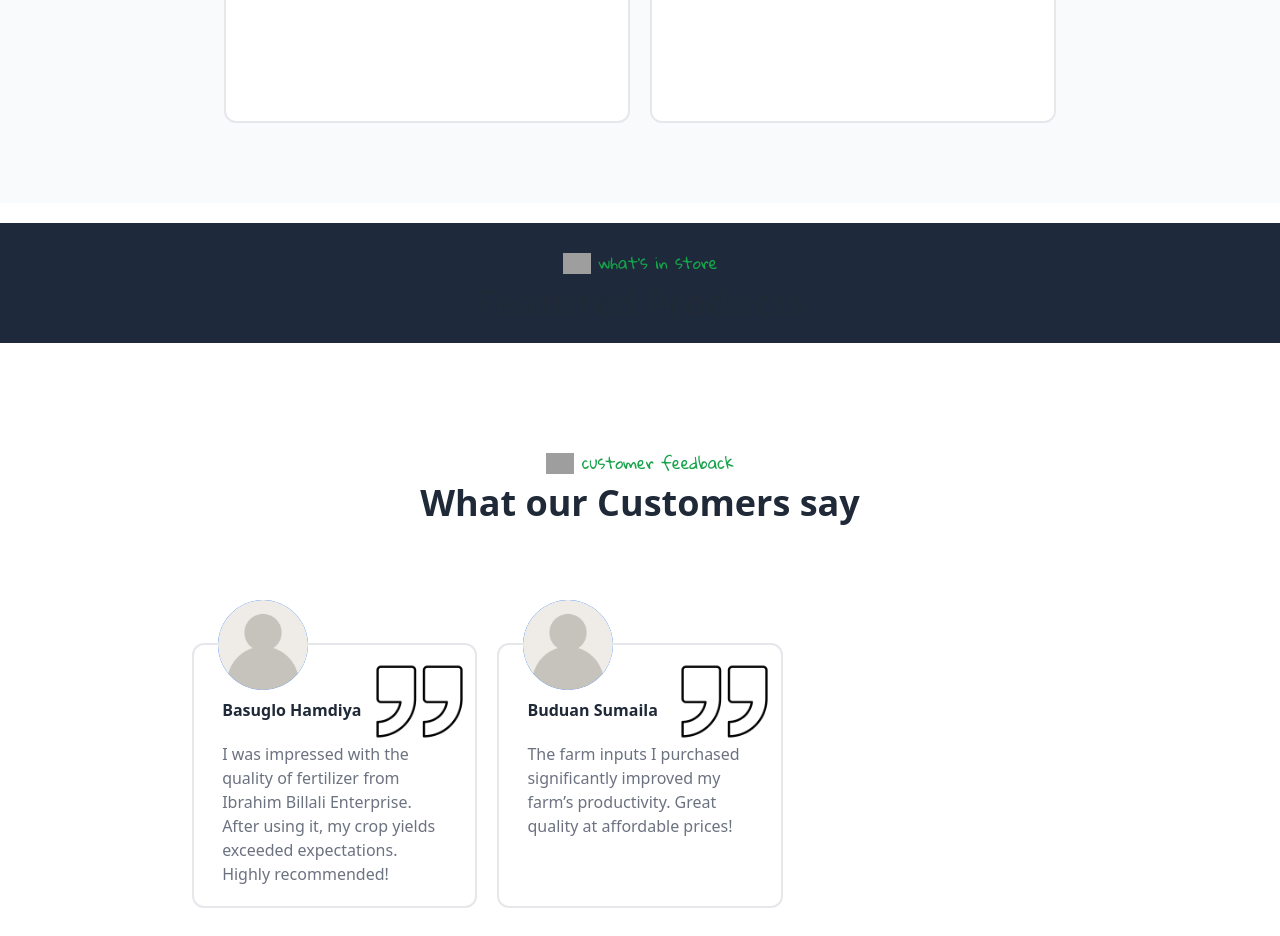
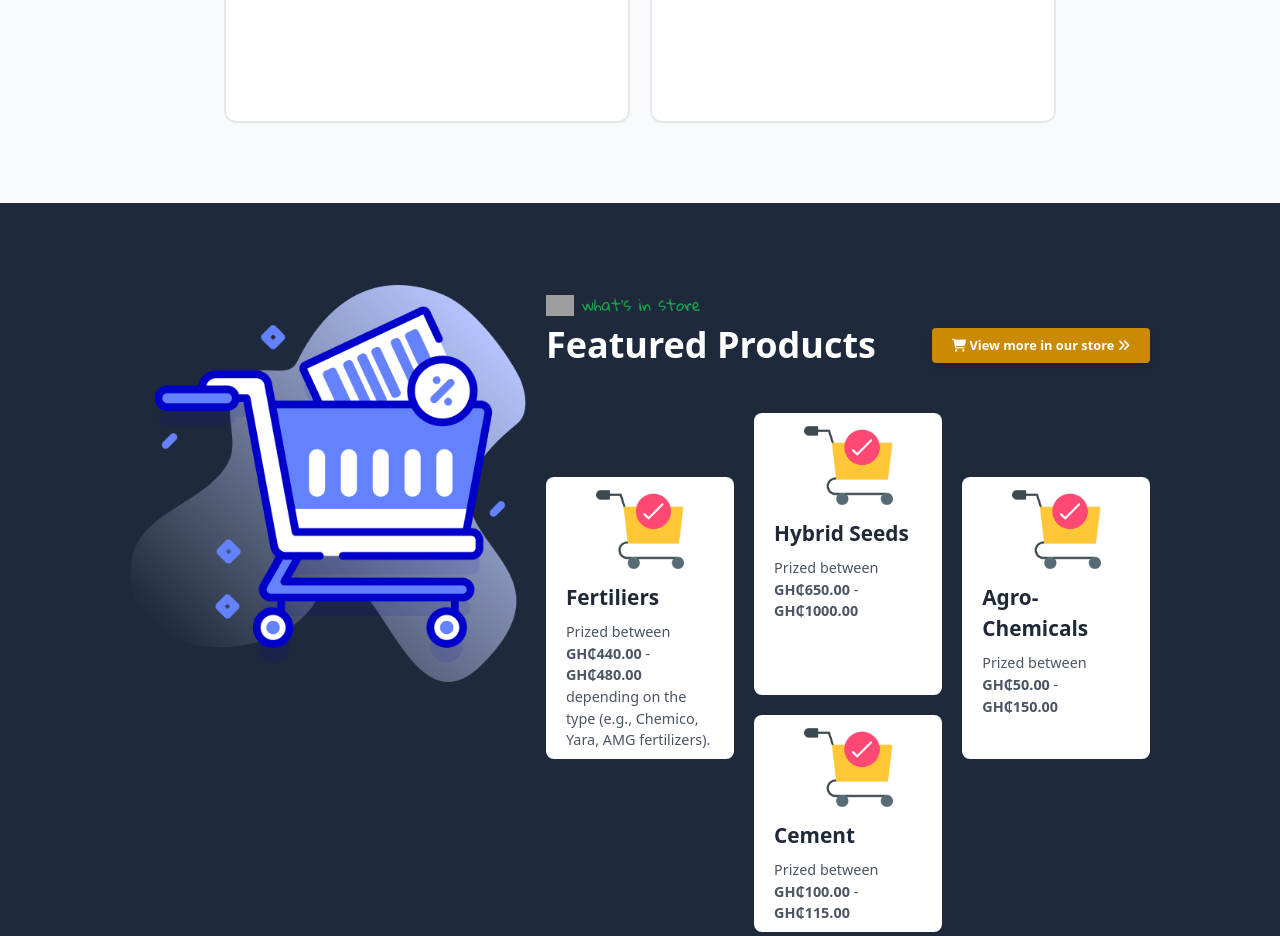
Before and after one commit to wilfredofficial63854/billal-enterprise, a PHP site: page / in a window 1280 px wide. Shown: the part 2102-3038 px from the top of the page. Run offline with PHP 8.4, Linux system fonts and the light colour scheme; some libraries are stand-ins or nearby versions; grey boxes are pictures that could not be loaded.

Commit message:
update to featured products section
- update to featured products cards

```diff
--- a/css/output.css
+++ b/css/output.css
@@ -739,8 +739,16 @@ video {
   grid-column: span 2 / span 2;
 }
 
+.col-span-4 {
+  grid-column: span 4 / span 4;
+}
+
 .col-span-5 {
   grid-column: span 5 / span 5;
+}
+
+.col-span-6 {
+  grid-column: span 6 / span 6;
 }
 
 .col-span-7 {
@@ -885,6 +893,10 @@ video {
 
 .mt-\[4rem\] {
   margin-top: 4rem;
+}
+
+.mb-\[5vh\] {
+  margin-bottom: 5vh;
 }
 
 .box-border {
@@ -1098,6 +1110,10 @@ video {
   width: 200px;
 }
 
+.w-\[40\%\] {
+  width: 40%;
+}
+
 .w-\[50px\] {
   width: 50px;
 }
@@ -1142,6 +1158,10 @@ video {
   width: 100%;
 }
 
+.w-\[60\%\] {
+  width: 60%;
+}
+
 .min-w-\[45\%\] {
   min-width: 45%;
 }
@@ -1204,6 +1224,16 @@ video {
 
 .border-separate {
   border-collapse: separate;
+}
+
+.translate-y-0 {
+  --tw-translate-y: 0px;
+  transform: translate(var(--tw-translate-x), var(--tw-translate-y)) rotate(var(--tw-rotate)) skewX(var(--tw-skew-x)) skewY(var(--tw-skew-y)) scaleX(var(--tw-scale-x)) scaleY(var(--tw-scale-y));
+}
+
+.translate-y-8 {
+  --tw-translate-y: 2rem;
+  transform: translate(var(--tw-translate-x), var(--tw-translate-y)) rotate(var(--tw-rotate)) skewX(var(--tw-skew-x)) skewY(var(--tw-skew-y)) scaleX(var(--tw-scale-x)) scaleY(var(--tw-scale-y));
 }
 
 .rotate-180 {
@@ -2250,6 +2280,16 @@ video {
   border-color: rgb(255 255 255 / var(--tw-border-opacity));
 }
 
+.border-red-500 {
+  --tw-border-opacity: 1;
+  border-color: rgb(239 68 68 / var(--tw-border-opacity));
+}
+
+.border-slate-800 {
+  --tw-border-opacity: 1;
+  border-color: rgb(30 41 59 / var(--tw-border-opacity));
+}
+
 .bg-\[\#17b978\] {
   --tw-bg-opacity: 1;
   background-color: rgb(23 185 120 / var(--tw-bg-opacity));
@@ -2575,6 +2615,10 @@ video {
 
 .text-\[0\.9rem\] {
   font-size: 0.9rem;
+}
+
+.text-\[1\.3rem\] {
+  font-size: 1.3rem;
 }
 
 .text-\[1\.5rem\] {
@@ -3172,6 +3216,11 @@ video {
   transform: translate(var(--tw-translate-x), var(--tw-translate-y)) rotate(var(--tw-rotate)) skewX(var(--tw-skew-x)) skewY(var(--tw-skew-y)) scaleX(var(--tw-scale-x)) scaleY(var(--tw-scale-y));
 }
 
+.hover\:translate-y-8:hover {
+  --tw-translate-y: 2rem;
+  transform: translate(var(--tw-translate-x), var(--tw-translate-y)) rotate(var(--tw-rotate)) skewX(var(--tw-skew-x)) skewY(var(--tw-skew-y)) scaleX(var(--tw-scale-x)) scaleY(var(--tw-scale-y));
+}
+
 .hover\:bg-green-600:hover {
   --tw-bg-opacity: 1;
   background-color: rgb(22 163 74 / var(--tw-bg-opacity));
@@ -3347,6 +3396,10 @@ video {
     grid-template-columns: repeat(3, minmax(0, 1fr));
   }
 
+  .sm\:grid-cols-4 {
+    grid-template-columns: repeat(4, minmax(0, 1fr));
+  }
+
   .sm\:grid-cols-5 {
     grid-template-columns: repeat(5, minmax(0, 1fr));
   }
@@ -3396,6 +3449,11 @@ video {
   .sm\:py-2 {
     padding-top: 0.5rem;
     padding-bottom: 0.5rem;
+  }
+
+  .sm\:px-5 {
+    padding-left: 1.25rem;
+    padding-right: 1.25rem;
   }
 
   .sm\:text-left {
--- a/index.php
+++ b/index.php
@@ -284,18 +284,90 @@
       </section>
 
       <!-- Featured products -->
-      <section class="w-full p-5 my-5 bg-slate-800">
-        <div class="w-[80%] sm:w-[70%] mx-auto">
-          <div class="text-center w-full">
-            <h1 class="mini-header my-2 text-green-600 flex items-center justify-center">
-              <img src="image/leaves.png" class="w-7 mr-2" />
-              <span class="">what's in store</span>
-            </h1>
-            <h1 class="text-gray-800 text-4xl font-bold"> Featured Products </h1>
-          </div>
+      <section class="w-full bg-slate-800 border-2 border-slate-800">
+        <div class="w-[80%] mx-auto my-[10vh]">
+          <div class="w-full grid grid-cols-1 sm:grid-cols-10 gap-5">
+            <div class="text-left col-span-4">
 
-          <div class="">
+              <span class="w-[200px] my-5">
+                <img src="image/shopping-cart2.png" class="max-w-[100%]" />
+              </span>
+            </div>
 
+            <div class="col-span-6">
+              <h1 class="mini-header my-2 text-green-600 flex items-center">
+                <img src="image/leaves.png" class="w-7 mr-2" />
+                <span class="">what's in store</span>
+              </h1>
+              <div class="w-full flex items-center justify-between">
+                <h1 class="text-white text-4xl font-bold"> Featured Products </h1>
+                <a href="store.php" target="_blank" class="mr-5 sm:m-[0] text-[0.8rem] py-2 px-5 shadow-md rounded transition hover:shadow-none text-white bg-yellow-600 font-semibold transition hover:bg-yellow-800">
+                  <i class="fas fa-shopping-cart flex shrink-0 items-center justify-between"></i>
+                    View more in  our store
+                  <i class="fa-solid fa-angles-right"></i>
+               </a>
+              </div>
+
+              <!-- products -->
+              <div class="w-full my-[10vh] grid grid-cols-1 gap-5 sm:grid-cols-3">
+                <!-- Card 1 -->
+                <div class="col-span-1 transform sm:translate-y-8 hover:translate-y-0 transition translate-y-0 p-2 sm:py-2 sm:px-5 bg-white rounded-lg">
+                  <div class="w-[60%] mx-auto text-center">
+                    <img src="image/shopping-cart.png" class="max-w-[100%]" />
+                  </div>
+                  <div>
+                    <h3 class="my-2 text-gray-800 text-[1.3rem] font-semibold"> Fertiliers </h3>
+                    <p class="text-[0.9rem] text-gray-600">
+                       Prized between <span class="font-semibold">GH&#8373;440.00</span> - <span class="font-semibold">GH&#8373;480.00</span>
+                       depending on the type (e.g., Chemico, Yara, AMG fertilizers).
+                    </p>
+                  </div>
+                </div>
+
+                <!-- Card 2 -->
+                <div class="col-span-1 transform  sm:-translate-y-8 hover:-translate-y-16 transition translate-y-0 p-2 sm:py-2 sm:px-5 bg-white rounded-lg">
+                  <div class="w-[60%] mx-auto text-center">
+                    <img src="image/shopping-cart.png" class="max-w-[100%]" />
+                  </div>
+                  <div>
+                    <h3 class="my-2 text-gray-800 text-[1.3rem] font-semibold"> Hybrid Seeds </h3>
+                    <p class="text-[0.9rem] text-gray-600">
+                       Prized between <span class="font-semibold">GH&#8373;650.00</span> - <span class="font-semibold">GH&#8373;1000.00</span>
+                    </p>
+                  </div>
+                </div>
+
+                <!-- Card 3 -->
+                <div class="col-span-1 transform  sm:translate-y-8 hover:translate-y-0 transition translate-y-0 p-2 sm:py-2 sm:px-5 bg-white rounded-lg">
+                  <div class="w-[60%] mx-auto text-center">
+                    <img src="image/shopping-cart.png" class="max-w-[100%]" />
+                  </div>
+                  <div>
+                    <h3 class="my-2 text-gray-800 text-[1.3rem] font-semibold"> Agro-Chemicals </h3>
+                    <p class="text-[0.9rem] text-gray-600">
+                       Prized between <span class="font-semibold">GH&#8373;50.00</span> - <span class="font-semibold">GH&#8373;150.00</span>
+                    </p>
+                  </div>
+                </div>
+
+                <!-- Second row -->
+
+
+                <!-- Card 4 -->
+                <div class="col-span-1 "></div>
+                <div class="col-span-1 transform  sm:-translate-y-8 hover:translate-y-8 transition translate-y-0 p-2 sm:py-2 sm:px-5 bg-white rounded-lg">
+                  <div class="w-[60%] mx-auto text-center">
+                    <img src="image/shopping-cart.png" class="max-w-[100%]" />
+                  </div>
+                  <div>
+                    <h3 class="my-2 text-gray-800 text-[1.3rem] font-semibold"> Cement </h3>
+                    <p class="text-[0.9rem] text-gray-600">
+                       Prized between <span class="font-semibold">GH&#8373;100.00</span> - <span class="font-semibold">GH&#8373;115.00</span>
+                    </p>
+                  </div>
+                </div>
+              </div>
+            </div>
           </div>
         </div>
       </section>
--- a/nav.php
+++ b/nav.php
@@ -40,7 +40,7 @@
 
     <!-- Action -->
     <div class="col-span-7 sm:col-span-2 flex items-center justify-between sm:justify-end">
-      <a href="#" class="mr-5 sm:m-[0] text-[0.8rem] py-2 px-5 shadow-md rounded transition hover:shadow-none text-white bg-yellow-600 font-semibold transition hover:bg-yellow-800">
+      <a href="store.php" target="_blank" class="mr-5 sm:m-[0] text-[0.8rem] py-2 px-5 shadow-md rounded transition hover:shadow-none text-white bg-yellow-600 font-semibold transition hover:bg-yellow-800">
         <i class="fas fa-shopping-cart flex shrink-0 items-center justify-between"></i>
         Our Store
          <i class="fa-solid fa-angles-right"></i>
```
Also changed, not shown: store.php (added, +12 -0 lines), image/dev.jpg (added).
